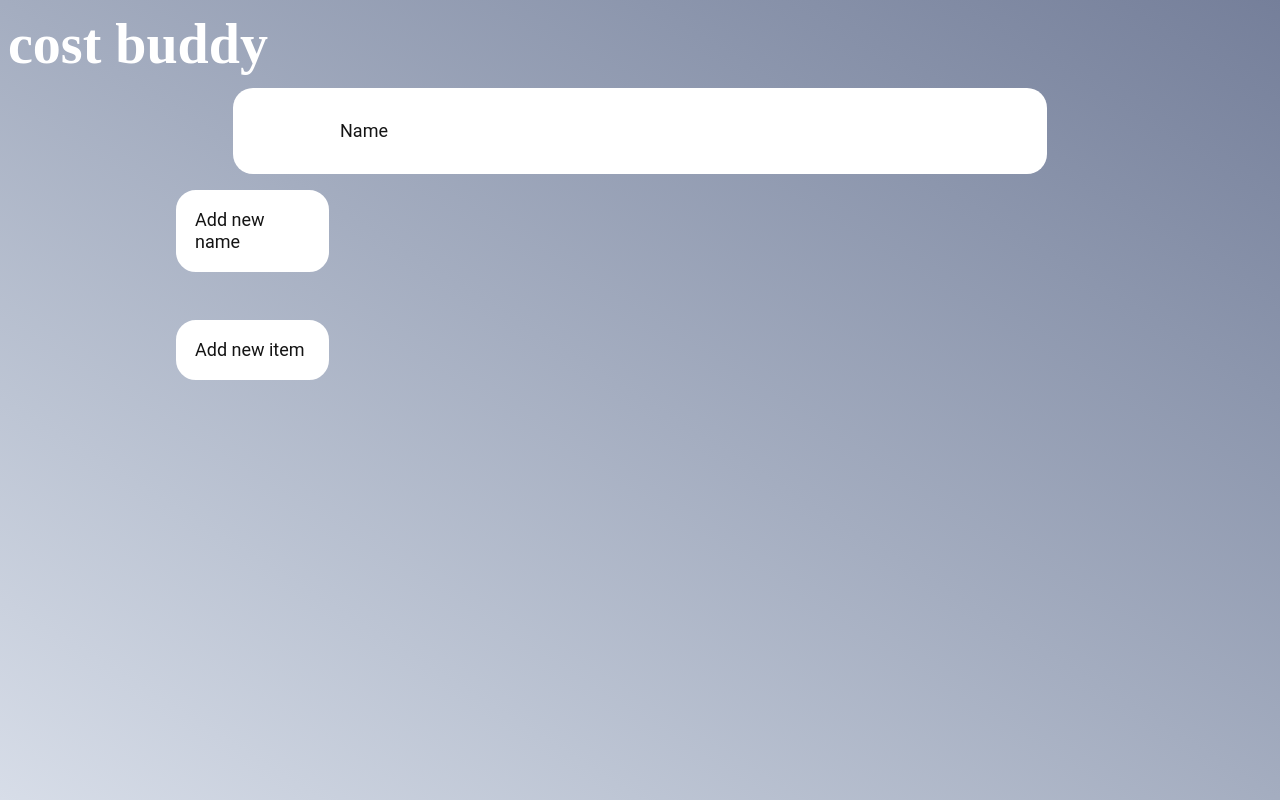
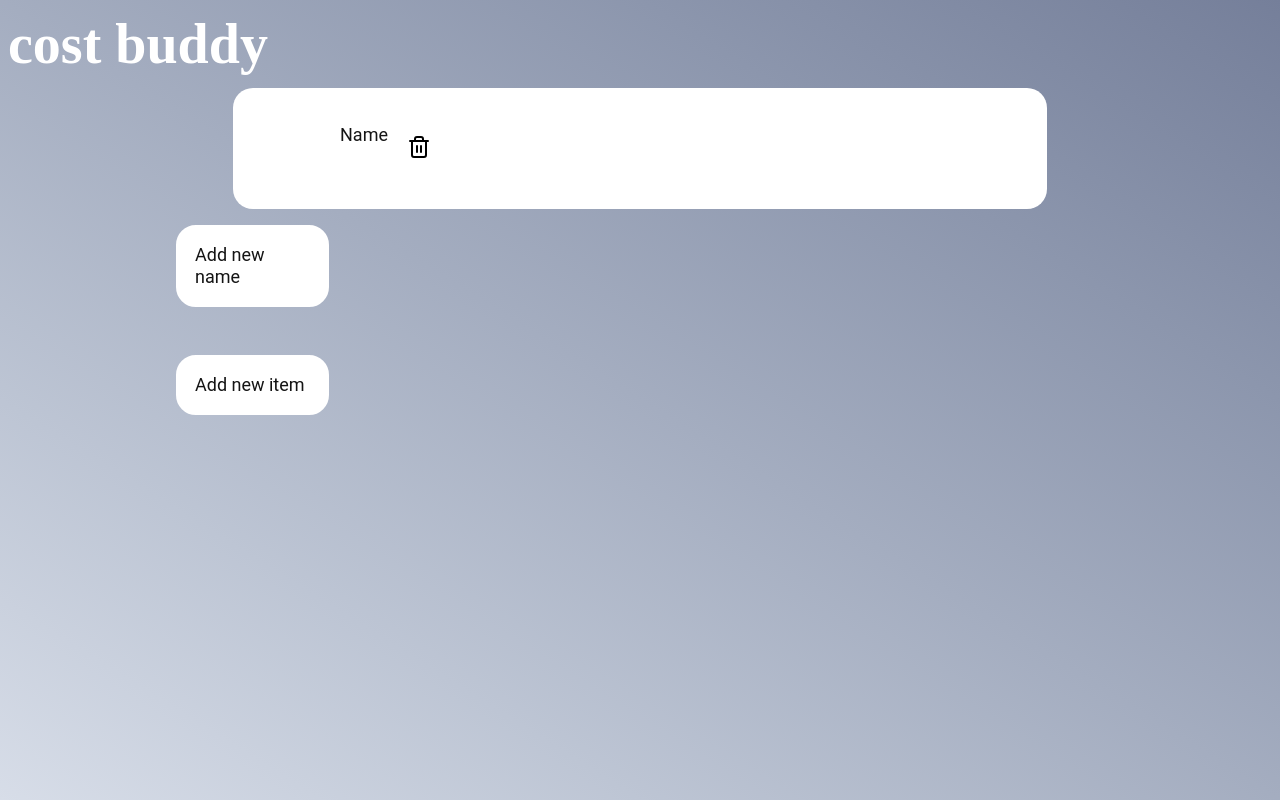
Before and after one commit to fyeung21/cost-buddy, a React (Create React App) app: page / in a window 1280 px wide. Both pictures are taken after a click on the element "Add new name". Built offline with nearby package versions, Linux system fonts and the light colour scheme.

Commit message:
feat: Add delete name function

```diff
--- a/src/App.js
+++ b/src/App.js
@@ -14,14 +14,14 @@ const App = () => {
     e.preventDefault();
         setItems([
             ...items,
-            { id: items.length }
+            { id: Math.random() * 1000 }
         ]);
   }
   const addNameHandler = (e) => {
     e.preventDefault();
         setNames([
             ...names,
-            { id: names.length }
+            { id: Math.random() * 1000 }
         ]);
   }
 
@@ -31,7 +31,7 @@ const App = () => {
       <MainCont>
         <TotalCard
           names={names}
-          setItems={setItems}
+          setNames={setNames}
         />
         <AddBtn onClick={addNameHandler}>
           <Txt>Add new name</Txt>
--- a/src/components/TotalCard/NameList.js
+++ b/src/components/TotalCard/NameList.js
@@ -1,16 +1,22 @@
 import React, { useState, useRef } from "react";
+import { DeleteBtn } from "../../globalStyles";
+import { InputTxt, Flex} from "../ItemCard/itemCardStyles";
 import InlineEdit from "../InlineEdit/InlineEdit";
-import { InputTxt} from "../ItemCard/itemCardStyles";
+import TrashBin from "../Icons/TrashBin";
 
-const NameList = () => {
+const NameList = ({ single, names, setNames }) => {
     const nameRef = useRef();
 
-    const [name, setName] = useState("");
+    const [nameInput, setNameInput] = useState("");
+
+    const deleteNameHandler = () => {
+        setNames(names.filter(el => el.id !== single.id));
+    };
 
     return (
-        <>
+        <Flex>
             <InlineEdit
-                text={name}
+                text={nameInput}
                 placeholder="Name"
                 childRef={nameRef}
                 type="input"
@@ -19,11 +25,14 @@ const NameList = () => {
                     ref={nameRef}
                     name="name"
                     placeholder="Name"
-                    value={name}
-                    onChange={e => setName(e.target.value)}
-            />
+                    value={nameInput}
+                    onChange={e => setNameInput(e.target.value)}
+                />
             </InlineEdit>
-        </>
+            <DeleteBtn onClick={deleteNameHandler}>
+                <TrashBin/>
+            </DeleteBtn>
+        </Flex>
     )
 
 };
--- a/src/components/TotalCard/TotalCard.js
+++ b/src/components/TotalCard/TotalCard.js
@@ -8,10 +8,10 @@ const TotalCard = ({names, setNames}) => {
         <DisplayCard>
             <Container>
             <ul>
-                {names.map((name) => (
+                {names.map((single) => (
                     <NameList
-                        key={name.id}
-                        name={name}
+                        key={single.id}
+                        single={single}
                         names={names}
                         setNames={setNames}
                     />
```
